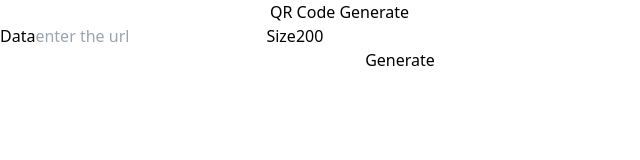
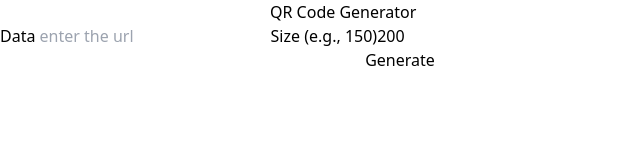
Before and after one commit to Harits77/QR-Code-Generator, a React (Vite) app: page / in a window 1280 px wide. Shown: the top 160 px of the page, without its empty margins (0-640 px from the left). Built offline with nearby package versions, Linux system fonts and the light colour scheme.

Commit message:
Update App.jsx

```diff
--- a/src/App.jsx
+++ b/src/App.jsx
@@ -22,16 +22,16 @@ function App() {
   return (
 
     <div className='mx-auto w-1/2 mt-10 pb-10 md:border-2 border-black'>
-      <h1 className='my-10 text-3xl font-bold h1' >QR Code Generate</h1>
+      <h1 className='my-10 text-3xl font-bold h1' >QR Code Generator</h1>
       <div className='mx-auto'>
       {load && <p>loading...</p>}
       {img && <img src={img} alt='No result' className='pb-10 mx-auto'/>}
       </div>
       <div className='flex flex-col mx-auto w-1/2 form'>
-      <label htmlFor="data" className='text-xl mb-3'>Data</label>
+      <label htmlFor="data" className='text-xl mb-3'>Data </label>
       <input type="text" value={Data} onChange={(e)=>setData(e.target.value)} placeholder='enter the url' id='data' className='border-2 border-black p-2 pl-4'/>
 
-      <label htmlFor="size" className='text-xl mt-5 mb-3'>Size</label>
+      <label htmlFor="size" className='text-xl mt-5 mb-3'>Size (e.g., 150)</label>
       <input type="text" value={size} onChange={(e)=>setSize(e.target.value)} placeholder='enter the size' id='size'  className='border-2 border-black p-2 pl-4'/>
       </div>
 
```
